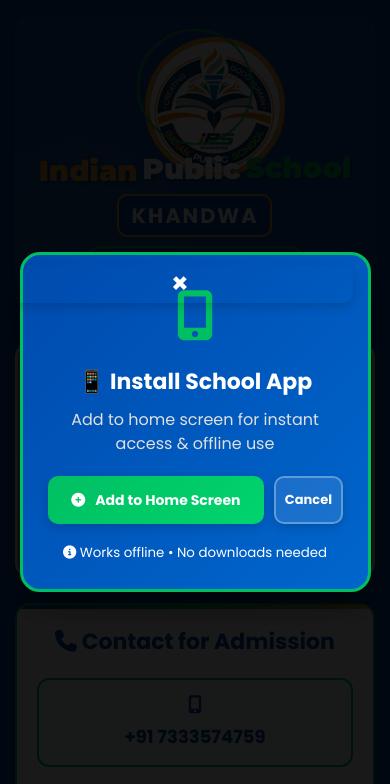
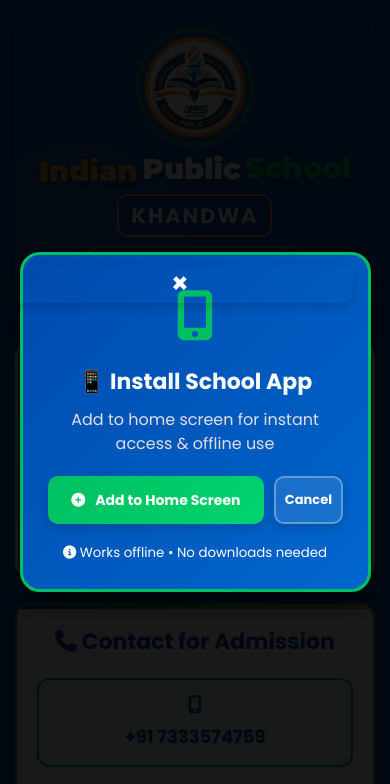
Before and after one commit to ipsschoolkhandwa/Website, a plain HTML site: page index.html in a window 390 px wide. Shown: the top 784 px of the page. Drawn offline with Linux system fonts and the light colour scheme.

Commit message:
Update style.css

```diff
--- a/style.css
+++ b/style.css
@@ -42,9 +42,9 @@
     pointer-events: none;
 }
 
-/* Base styles - REMOVED HEAVY GRADIENTS */
+/* Base styles */
 body {
-    background: #004aad; /* Solid color instead of gradient */
+    background: #004aad;
     color: var(--white);
     min-height: 100vh;
     padding: 20px;
@@ -52,7 +52,7 @@
     position: relative;
 }
 
-/* Simple animated background (lightweight) */
+/* Simple animated background */
 body::before {
     content: '';
     position: fixed;
@@ -74,7 +74,7 @@
     z-index: 1;
 }
 
-/* Header - REMOVED BACKDROP-FILTER */
+/* Header */
 .header {
     margin-bottom: 30px;
     animation: fadeIn 0.5s ease-out;
@@ -84,12 +84,11 @@
     display: flex;
     align-items: center;
     gap: 30px;
-    background: rgba(255, 255, 255, 0.08); /* Lighter opacity */
+    background: rgba(255, 255, 255, 0.08);
     padding: 25px;
     border-radius: 20px;
     border: 2px solid rgba(0, 191, 98, 0.2);
-    /* REMOVED: backdrop-filter: blur(10px); */
-    box-shadow: 0 5px 15px rgba(0, 74, 173, 0.2); /* Lighter shadow */
+    box-shadow: 0 5px 15px rgba(0, 74, 173, 0.2);
 }
 
 .logo-section {
@@ -99,23 +98,26 @@
     height: 140px;
 }
 
-.logo {
-    /* Base size */
-    width: 140px;
-    height: 140px;
-    border-radius: 50%;
-    border: 5px solid #efa12e;
+.logo-section picture {
+    display: block;
+    width: 100%;
+    height: 100%;
 }
 
-/* High-res devices get better logo */
-@media (-webkit-min-device-pixel-ratio: 2),
-       (min-resolution: 192dpi) {
-    .logo {
-        background-image: url('logo-hq.png');
-        background-size: contain;
-        background-repeat: no-repeat;
-        background-position: center;
-    }
+.logo {
+    width: 100%;
+    height: 100%;
+    border-radius: 50%;
+    object-fit: cover;
+    border: 5px solid var(--orange);
+    box-shadow: 0 0 15px rgba(239, 161, 46, 0.4);
+    position: relative;
+    z-index: 2;
+    transition: transform 0.3s ease;
+    cursor: pointer;
+    image-rendering: -webkit-optimize-contrast;
+    image-rendering: crisp-edges;
+    -ms-interpolation-mode: bicubic;
 }
 
 .logo:hover {
@@ -129,8 +131,9 @@
     right: -8px;
     bottom: -8px;
     border-radius: 50%;
-    border: 2px solid var(--green); /* Thinner border */
-    animation: rotateRing 40s linear infinite; /* Slower animation */
+    border: 2px solid var(--green);
+    animation: rotateRing 40s linear infinite;
+    pointer-events: none;
 }
 
 .logo-glow {
@@ -141,7 +144,8 @@
     bottom: -10px;
     border-radius: 50%;
     background: radial-gradient(circle, rgba(0, 191, 98, 0.1) 0%, transparent 50%);
-    animation: pulseGlow 6s infinite alternate; /* Slower animation */
+    animation: pulseGlow 6s infinite alternate;
+    pointer-events: none;
 }
 
 /* School Name */
@@ -204,7 +208,7 @@
     border-radius: 20px;
     display: inline-block;
     border: 2px solid var(--green);
-    animation: floatTagline 4s ease-in-out infinite; /* Slower animation */
+    animation: floatTagline 4s ease-in-out infinite;
 }
 
 /* Admission Box */
@@ -217,7 +221,7 @@
     margin-bottom: 25px;
     position: relative;
     animation: slideUp 0.6s ease-out;
-    box-shadow: 0 8px 20px rgba(0, 191, 98, 0.3); /* Reduced shadow */
+    box-shadow: 0 8px 20px rgba(0, 191, 98, 0.3);
     border: 3px solid var(--white);
     overflow: hidden;
 }
@@ -235,15 +239,18 @@
 .badge {
     position: absolute;
     top: 15px;
-    right: -20px;
+    right: 10px !important;
     background: var(--orange);
     color: var(--navy-blue);
-    padding: 8px 30px;
-    transform: rotate(45deg);
+    padding: 8px 20px !important;
+    transform: rotate(0deg) !important;
     font-weight: bold;
     font-size: 13px;
+    border-radius: 20px;
+    border: 2px solid var(--white);
+    z-index: 10;
+    white-space: nowrap;
     box-shadow: 0 3px 10px rgba(239, 161, 46, 0.4);
-    border: 2px solid var(--white);
 }
 
 .admission-box h2 {
@@ -254,7 +261,7 @@
 
 .icon {
     font-size: 50px;
-    animation: bounce 3s infinite; /* Slower animation */
+    animation: bounce 3s infinite;
     color: var(--navy-blue);
     background: var(--white);
     width: 80px;
@@ -373,12 +380,12 @@
     align-items: center;
     gap: 12px;
     color: #e65100;
-    animation: pulseWarning 4s infinite; /* Slower animation */
+    animation: pulseWarning 4s infinite;
     font-weight: 600;
     margin-bottom: 15px;
 }
 
-/* Info Box - REMOVED BACKDROP-FILTER */
+/* Info Box */
 .info-box {
     background: rgba(255, 255, 255, 0.1);
     padding: 20px;
@@ -386,7 +393,6 @@
     margin-bottom: 25px;
     animation: fadeIn 0.8s ease-out;
     border: 2px solid rgba(0, 191, 98, 0.2);
-    /* REMOVED: backdrop-filter: blur(10px); */
 }
 
 .info-item {
@@ -541,7 +547,7 @@
     transform: translateX(-50%) translateY(0);
 }
 
-/* Optimized Animations */
+/* Animations */
 @keyframes fadeIn {
     from { opacity: 0; }
     to { opacity: 1; }
@@ -560,12 +566,12 @@
 
 @keyframes bounce {
     0%, 100% { transform: translateY(0); }
-    50% { transform: translateY(-8px); } /* Reduced bounce */
+    50% { transform: translateY(-8px); }
 }
 
 @keyframes floatTagline {
     0%, 100% { transform: translateY(0); }
-    50% { transform: translateY(-3px); } /* Reduced float */
+    50% { transform: translateY(-3px); }
 }
 
 @keyframes rotateRing {
@@ -684,6 +690,10 @@
         height: 100px;
     }
 
+    .logo {
+        border-width: 4px;
+    }
+
     .admission-box,
     .contact-box,
     .info-box,
@@ -709,7 +719,7 @@
     }
 }
 
-/* Reduced motion preference */
+/* Reduced motion */
 @media (prefers-reduced-motion: reduce) {
     *,
     *::before,
@@ -720,7 +730,7 @@
     }
 }
 
-/* Force GPU acceleration for smooth scrolling */
+/* Performance optimizations */
 .header-content,
 .admission-box,
 .contact-box,
@@ -729,5 +739,4 @@
 .footer {
     transform: translateZ(0);
     backface-visibility: hidden;
-    perspective: 1000px;
 }
```
